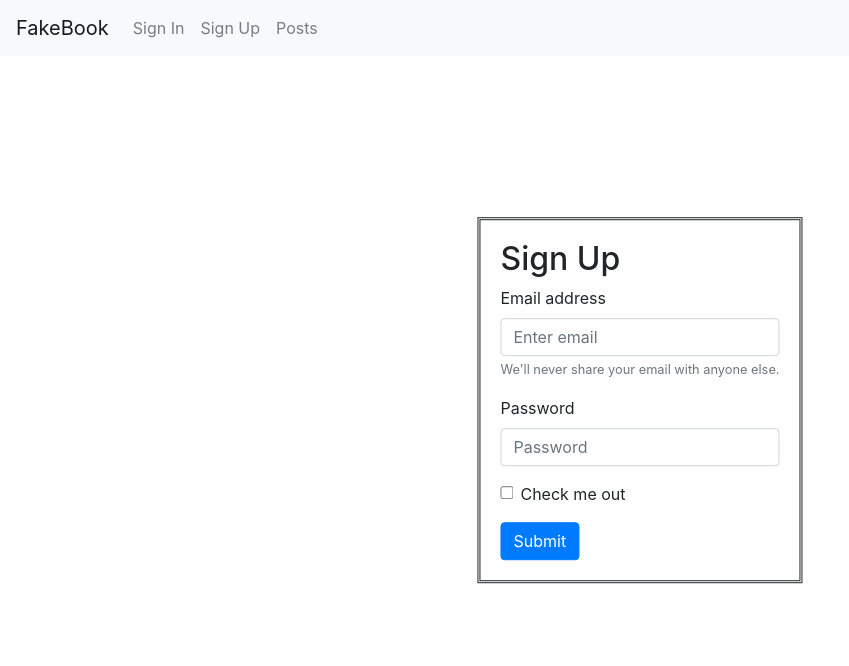
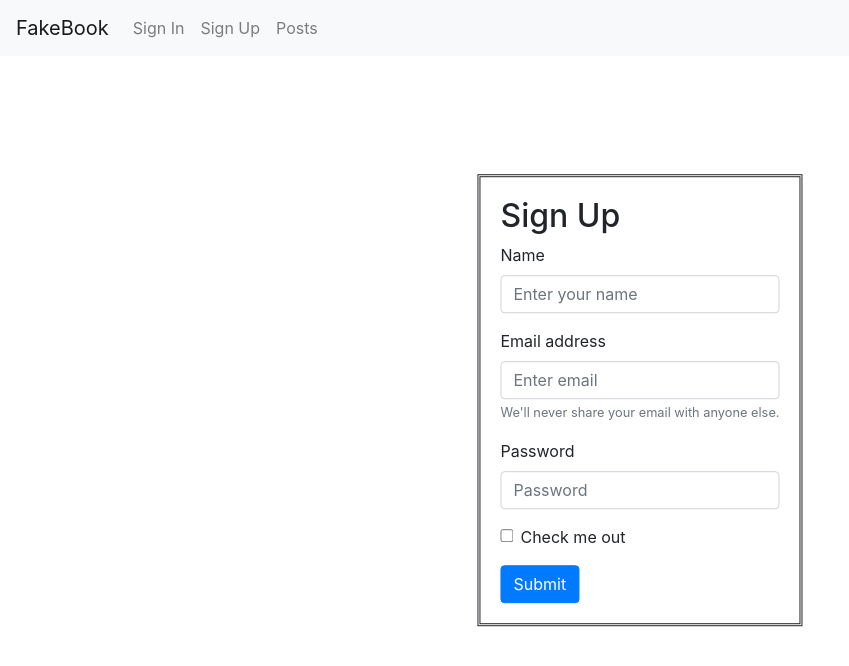
Before and after one commit to mkneale/react_fakebook, a React (Create React App) app in the folder fakebook/: page /signup in a window 1280 px wide. Shown: the top 666 px of the page, without its empty margins (0-849 px from the left). Built offline with nearby package versions, Linux system fonts and the light colour scheme.

Commit message:
Wired the signup page to teh API

```diff
--- a/fakebook/src/components/SignUp.js
+++ b/fakebook/src/components/SignUp.js
@@ -1,15 +1,54 @@
 import '../style.css';
 import Form from 'react-bootstrap/Form';
 import Button from 'react-bootstrap/Button';
+import React, { useState, useEffect } from 'react';
 
 function SignUp() {
+
+    const [email, setEmail] = useState("");
+    const [name, setName] = useState("");
+    const [password, setPassword] = useState("");
+
+    const handleSubmit = (evt) => {
+        console.log("handleSubmit is fired");
+        evt.preventDefault();
+        setName(name);
+        setEmail(email);
+        setPassword(password);
+        console.log(email, password);
+        postUser(email, name, password);
+    }
+
+
+
+        async function postUser(user, name, password) {
+            const url = 'http://localhost:3080/users'
+            await fetch(url, {
+              method: 'POST',
+              mode: 'cors',
+              body: JSON.stringify({email:email, name:name, password:password}),
+              headers: {'Content-Type': 'application/json'},
+             })
+            .then(function(resp) { return resp.json() }) // Convert data to json
+            .then(function(data) {
+              console.log('Success', data);
+            })
+            .catch(function(error) {
+            });
+            }
+
+
     return (
         <div className="SignUp" class="main-sign-box">
             <h2>Sign Up</h2>
-                <Form>
+                <Form onSubmit={handleSubmit}>
+                    <Form.Group controlId="formBasicName">
+                        <Form.Label>Name</Form.Label>
+                        <Form.Control type="text" placeholder="Enter your name" value={name} onChange={e => setName(e.target.value)}/>
+                    </Form.Group>
                     <Form.Group controlId="formBasicEmail">
                         <Form.Label>Email address</Form.Label>
-                        <Form.Control type="email" placeholder="Enter email" />
+                        <Form.Control type="email" placeholder="Enter email" value={email} onChange={e => setEmail(e.target.value)}/>
                         <Form.Text className="text-muted">
                         We'll never share your email with anyone else.
                         </Form.Text>
@@ -17,7 +56,7 @@ function SignUp() {
 
                     <Form.Group controlId="formBasicPassword">
                         <Form.Label>Password</Form.Label>
-                        <Form.Control type="password" placeholder="Password" />
+                        <Form.Control type="password" placeholder="Password" value={password} onChange={e => setPassword(e.target.value)}/>
                     </Form.Group>
                     <Form.Group controlId="formBasicCheckbox">
                         <Form.Check type="checkbox" label="Check me out" />
```
Also changed, not shown: 1 other file (tests, documents, lock files or other folders).
